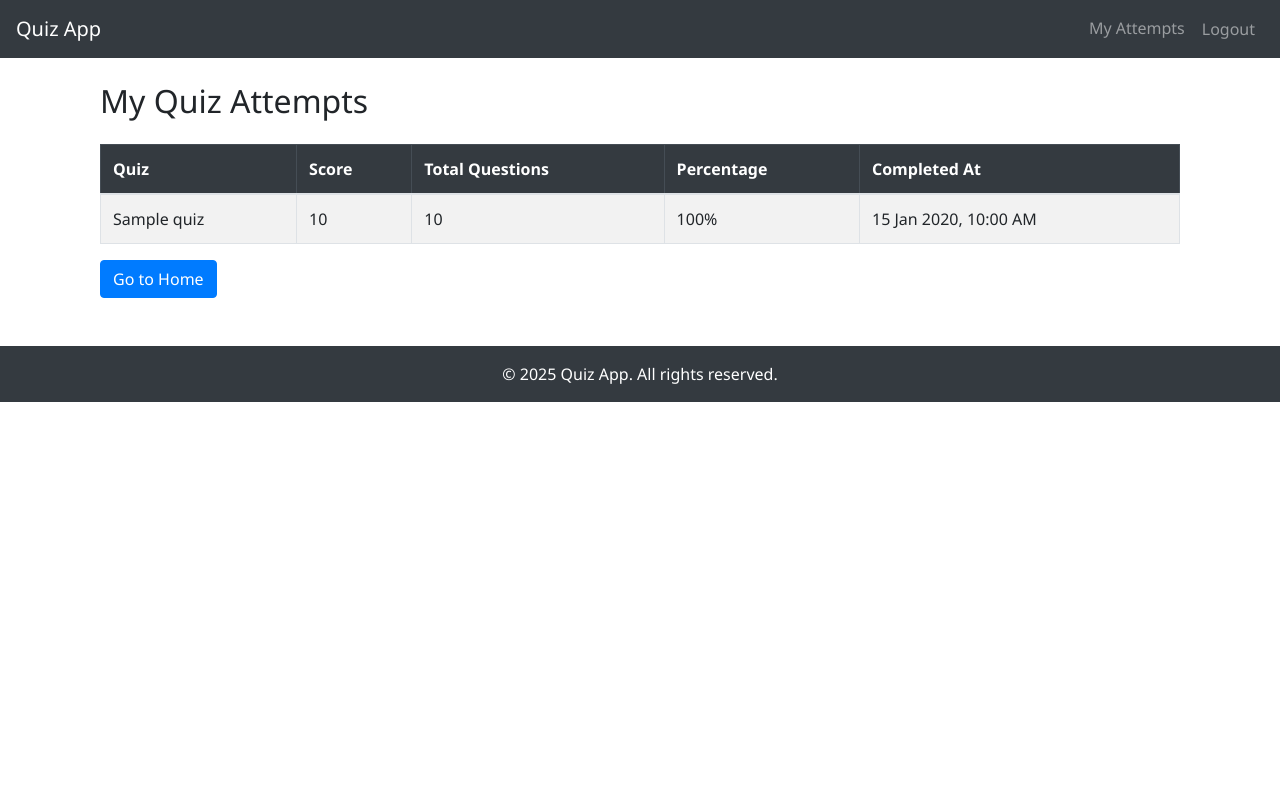
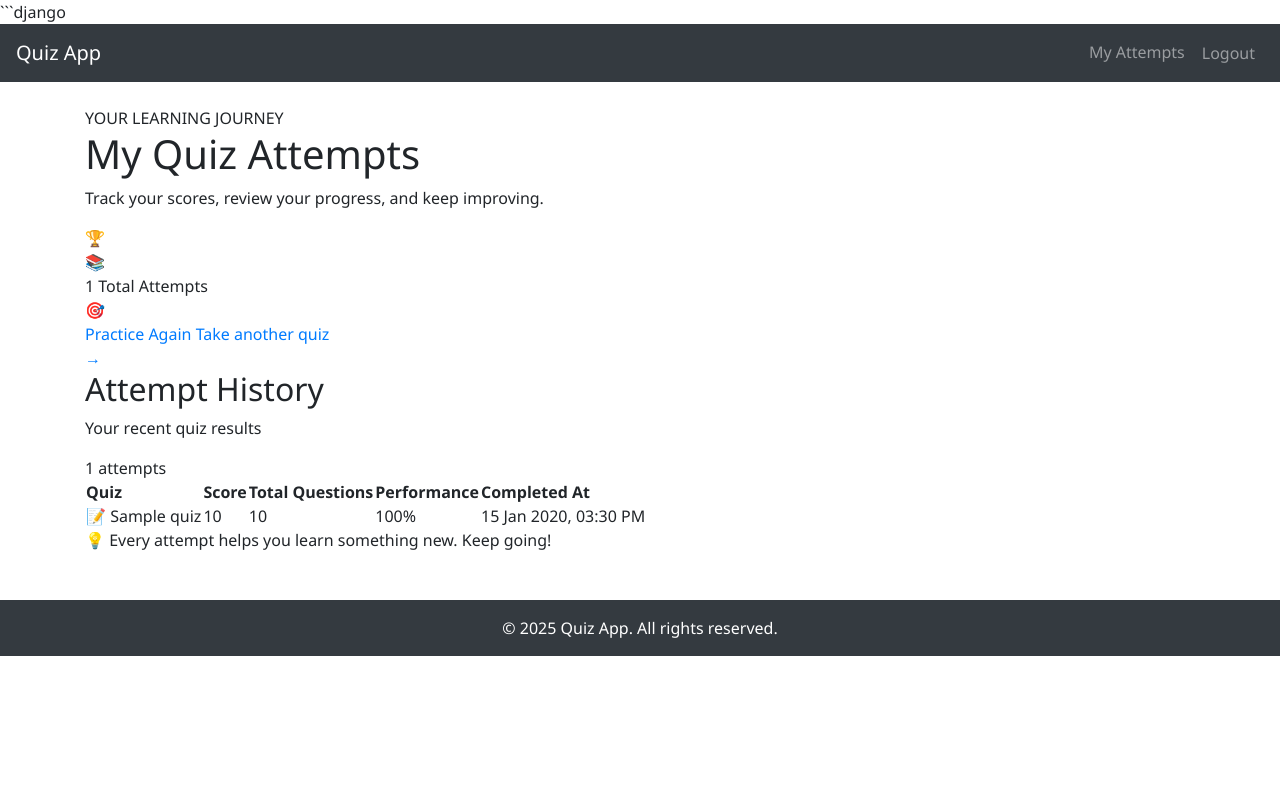
Before and after one commit to sudhakarbhardwaj540/django-quiz-app, a Django app: page /my-attempts/ in a window 1280 px wide. Run offline with Django 5.2, Linux system fonts and the light colour scheme; a user stored in the database is signed in; tables that the repository leaves empty hold one stand-in row (values such as "Sample post"); some libraries are stand-ins or nearby versions.

Commit message:
Improve quiz attempts page and fix result display

````diff
--- a/core/views.py
+++ b/core/views.py
@@ -289,15 +289,16 @@ def quiz_result(request):
     request.session.modified = True
 
     return render(
-        request,
-        "core/quiz_result.html",
-        {
-            "attempt": attempt,
-            "score": score,
-            "total_questions": total_questions,
-            "quiz": quiz,
-        },
-    )
+    request,
+    "core/quiz_result.html",
+    {
+        "attempt": attempt,
+        "score": score,
+        "total_questions": total_questions,
+        "quiz": quiz,
+        "incorrect_answers": max(0, total_questions - score),
+    },
+)
 
 
 # -----------------------------
--- a/quiz_project/settings.py
+++ b/quiz_project/settings.py
@@ -100,7 +100,7 @@ AUTH_PASSWORD_VALIDATORS = [
 
 # Internationalization
 LANGUAGE_CODE = 'en-us'
-TIME_ZONE = 'UTC'
+TIME_ZONE = 'Asia/Kolkata'
 USE_I18N = True
 USE_TZ = True
 
--- a/templates/core/my_attempts.html
+++ b/templates/core/my_attempts.html
@@ -1,48 +1,143 @@
+```django
 {% extends 'core/base.html' %}
+{% load static %}
+{% load tz %}
+
+{% block page_container_class %}attempts-main-container{% endblock %}
 
 {% block content %}
-<div class="container mt-4">
-    <h2 class="mb-4">My Quiz Attempts</h2>
+<div class="attempts-dashboard">
+
+    <!-- Page Heading -->
+    <div class="attempts-heading">
+        <div>
+            <span class="attempts-eyebrow">YOUR LEARNING JOURNEY</span>
+            <h1>My Quiz Attempts</h1>
+            <p>Track your scores, review your progress, and keep improving.</p>
+        </div>
+        <div class="attempts-heading-icon">🏆</div>
+    </div>
+
+    <!-- Summary Cards -->
+    <div class="attempts-stats">
+        <div class="attempt-stat-card">
+            <div class="attempt-stat-icon purple">📚</div>
+            <div>
+                <span class="attempt-stat-number">{{ attempts|length }}</span>
+                <span class="attempt-stat-label">Total Attempts</span>
+            </div>
+        </div>
+
+        <a href="{% url 'home' %}"
+           class="attempt-stat-card attempt-practice-card">
+            <div class="attempt-stat-icon blue">🎯</div>
+            <div>
+                <span class="attempt-stat-title">Practice Again</span>
+                <span class="attempt-stat-label">Take another quiz</span>
+            </div>
+            <span class="attempt-stat-arrow">→</span>
+        </a>
+    </div>
+
+    <!-- Attempt History -->
+    <section class="attempts-table-card">
+        <div class="attempts-table-heading">
+            <div>
+                <h2>Attempt History</h2>
+                <p>Your recent quiz results</p>
+            </div>
+            <span class="attempts-count">
+                {{ attempts|length }} attempts
+            </span>
+        </div>
 
         {% if attempts %}
-    <div class="table-responsive">
-        <table class="table table-bordered table-striped">
-            <thead class="table-dark">
+        <div class="attempts-table-scroll">
+            <table class="attempts-modern-table">
+                <thead>
                     <tr>
                         <th>Quiz</th>
                         <th>Score</th>
                         <th>Total Questions</th>
-                    <th>Percentage</th>
+                        <th>Performance</th>
                         <th>Completed At</th>
                     </tr>
                 </thead>
+
                 <tbody>
                     {% for attempt in attempts %}
                     <tr>
-                    <td>{{ attempt.quiz.title }}</td>
-                    <td>{{ attempt.score }}</td>
-                    <td>{{ attempt.total }}</td>
+                        <!-- Quiz Name -->
                         <td>
-                        {% if attempt.total %}
-                            {% widthratio attempt.score attempt.total 100 %}%
+                            <div class="attempt-quiz-cell">
+                                <span class="attempt-quiz-icon">📝</span>
+                                <span>{{ attempt.quiz.title }}</span>
+                            </div>
+                        </td>
+
+                        <!-- Score -->
+                        <td>
+                            <span class="attempt-score">
+                                {{ attempt.score }}
+                            </span>
+                        </td>
+
+                        <!-- Total Questions -->
+                        <td>
+                            {{ attempt.total }}
+                        </td>
+
+                        <!-- Performance -->
+                        <td>
+                            {% if attempt.total > 0 %}
+                                {% widthratio attempt.score attempt.total 100 as percentage %}
+
+                                <div class="attempt-performance">
+                                    <div class="attempt-progress">
+                                        <div
+                                            class="attempt-progress-fill"
+                                            style="width: {{ percentage }}%;">
+                                        </div>
+                                    </div>
+                                    <span>{{ percentage }}%</span>
+                                </div>
                             {% else %}
-                            0%
+                                <span>—</span>
                             {% endif %}
                         </td>
-                    <td>{{ attempt.completed_at|date:"d M Y, h:i A" }}</td>
+
+                        <!-- Completed At: Indian local time -->
+                        <td class="attempt-date">
+                            {% if attempt.completed_at %}
+                                {{ attempt.completed_at|localtime|date:"d M Y, h:i A" }}
+                            {% else %}
+                                —
+                            {% endif %}
+                        </td>
                     </tr>
                     {% endfor %}
                 </tbody>
             </table>
         </div>
+
         {% else %}
-    <div class="alert alert-info">
-        You haven't completed any quizzes yet.
+        <div class="attempts-empty">
+            <div class="attempts-empty-icon">📋</div>
+            <h3>No quiz attempts yet</h3>
+            <p>Your completed quizzes will appear here.</p>
+            <a href="{% url 'home' %}" class="attempts-primary-button">
+                Explore Quizzes →
+            </a>
         </div>
         {% endif %}
+    </section>
 
-    <a href="{% url 'home' %}" class="btn btn-primary">
-        Go to Home
-    </a>
+    <!-- Bottom Note -->
+    <div class="attempts-bottom-note">
+        <span>💡</span>
+        Every attempt helps you learn something new. Keep going!
+    </div>
+
 </div>
 {% endblock %}
+```
````
Lines whose indentation alone changed are shown as unchanged.
